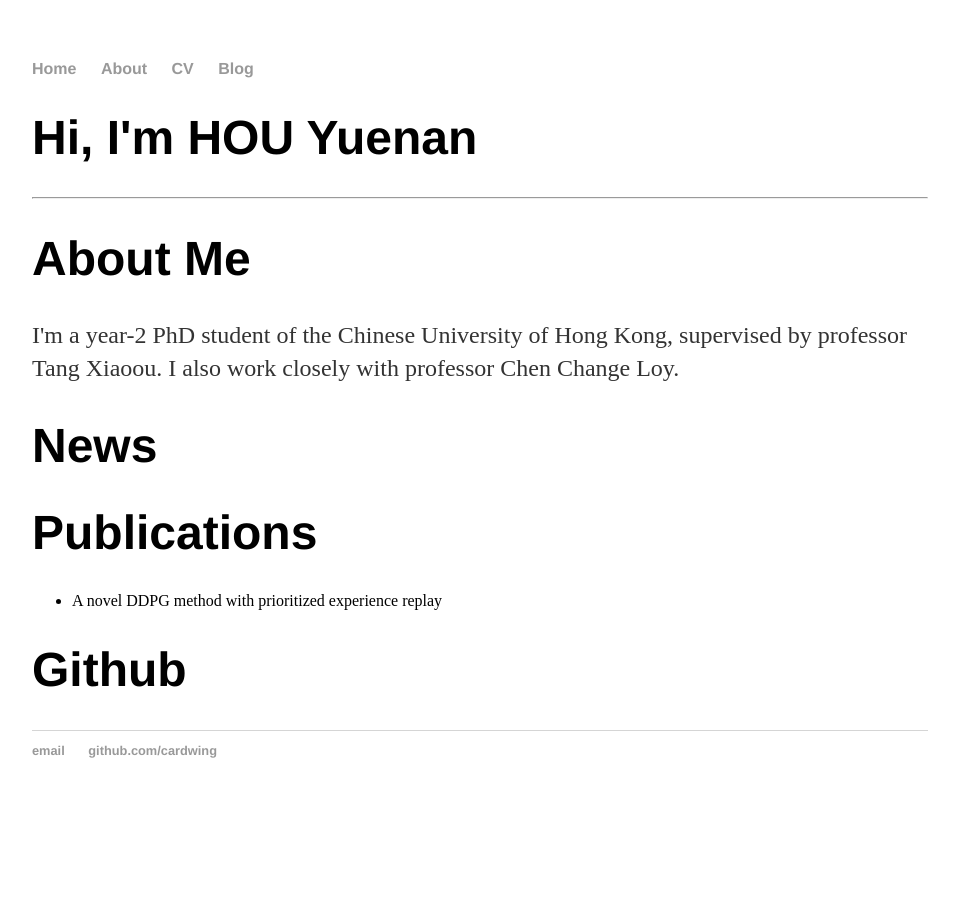
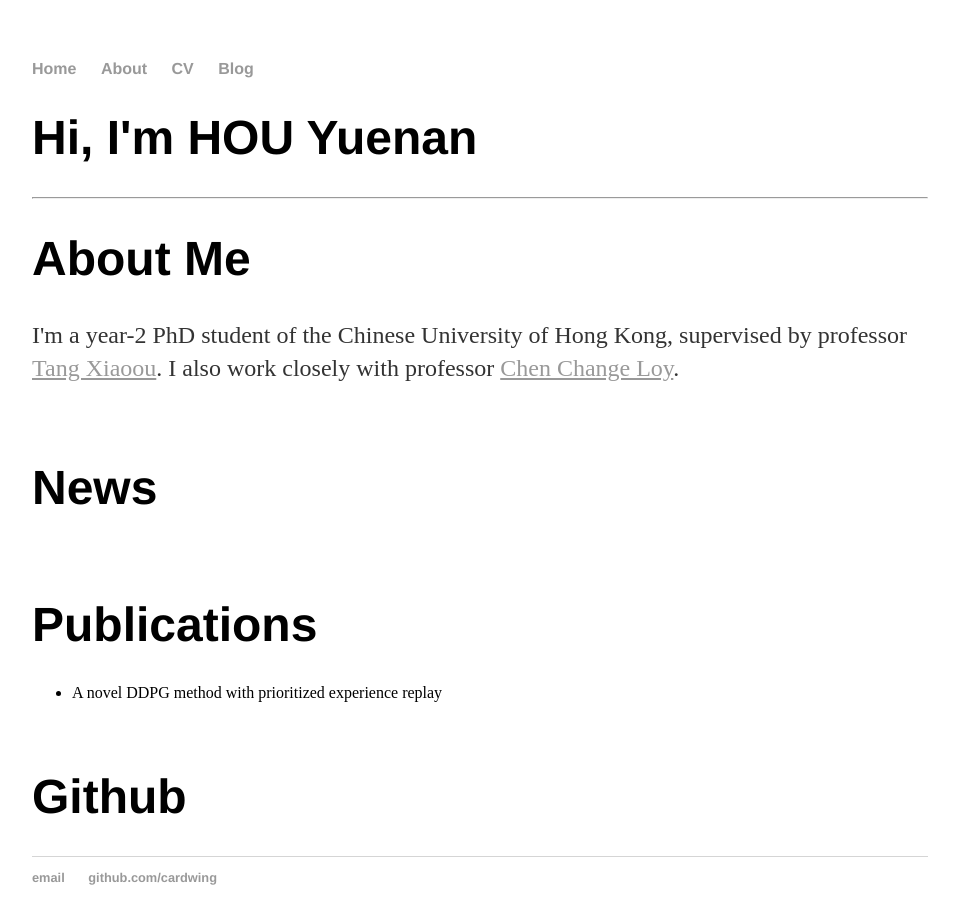
Before and after one commit to cardwing/cardwing.github.io, a plain HTML site: page index.html in a window 1280 px wide. Shown: the whole page, without its empty margins (160-1119 px from the left). Before the commit the page ends 818 px from the top, so only its background shows below. Drawn offline with Linux system fonts and the light colour scheme.

Commit message:
Update index.html

```diff
--- a/index.html
+++ b/index.html
@@ -19,12 +19,15 @@
 			<h1>Hi, I'm HOU Yuenan</h1>
 			<hr>
         		<h1>About Me</h1>
-				<p>I'm a year-2 PhD student of the Chinese University of Hong Kong, supervised by professor Tang Xiaoou. I also work closely with professor Chen Change Loy.</p>
+				<p>I'm a year-2 PhD student of the Chinese University of Hong Kong, supervised by professor <a href="https://scholar.google.com/citations?user=qpBtpGsAAAAJ&hl=en"><u>Tang Xiaoou</u></a>. I also work closely with professor <a href="https://scholar.google.com/citations?user=559LF80AAAAJ&hl=en"><u>Chen Change Loy</u></a>.</p>
+			<br>
 			<h1>News</h1>
+			<br>
 			<h1>Publications</h1>
 			        <ul>
 					<li>A novel DDPG method with prioritized experience replay</li>
 				</ul>
+			<br>
 			<h1>Github</h1>
     		</div><!-- /.blurb -->
 		</div><!-- /.container -->
```
